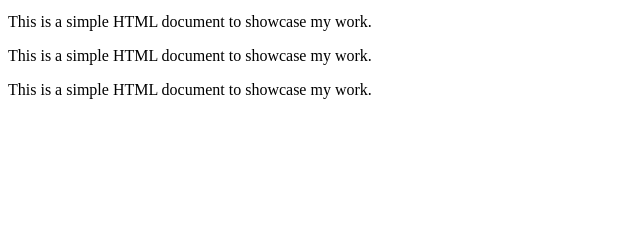
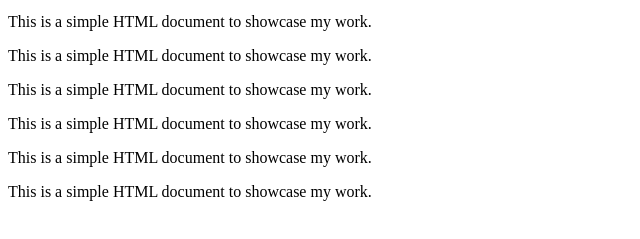
Before and after one commit to asowadnoor-cpu/kuchproject, a plain HTML site: page index.html in a window 1280 px wide. Shown: the part 101-340 px from the top of the page, without its empty margins (0-640 px from the left). Drawn offline with Linux system fonts and the light colour scheme.

Commit message:
Add more paragraphs to index.html
Added additional paragraphs to showcase work.

```diff
--- a/index.html
+++ b/index.html
@@ -11,5 +11,8 @@
        <p>This is a simple HTML document to showcase my work.</p>
      <p>This is a simple HTML document to showcase my work.</p>
      <p>This is a simple HTML document to showcase my work.</p>
+     <p>This is a simple HTML document to showcase my work.</p>
+     <p>This is a simple HTML document to showcase my work.</p>
+     <p>This is a simple HTML document to showcase my work.</p>
 </body>
 </html>
```
